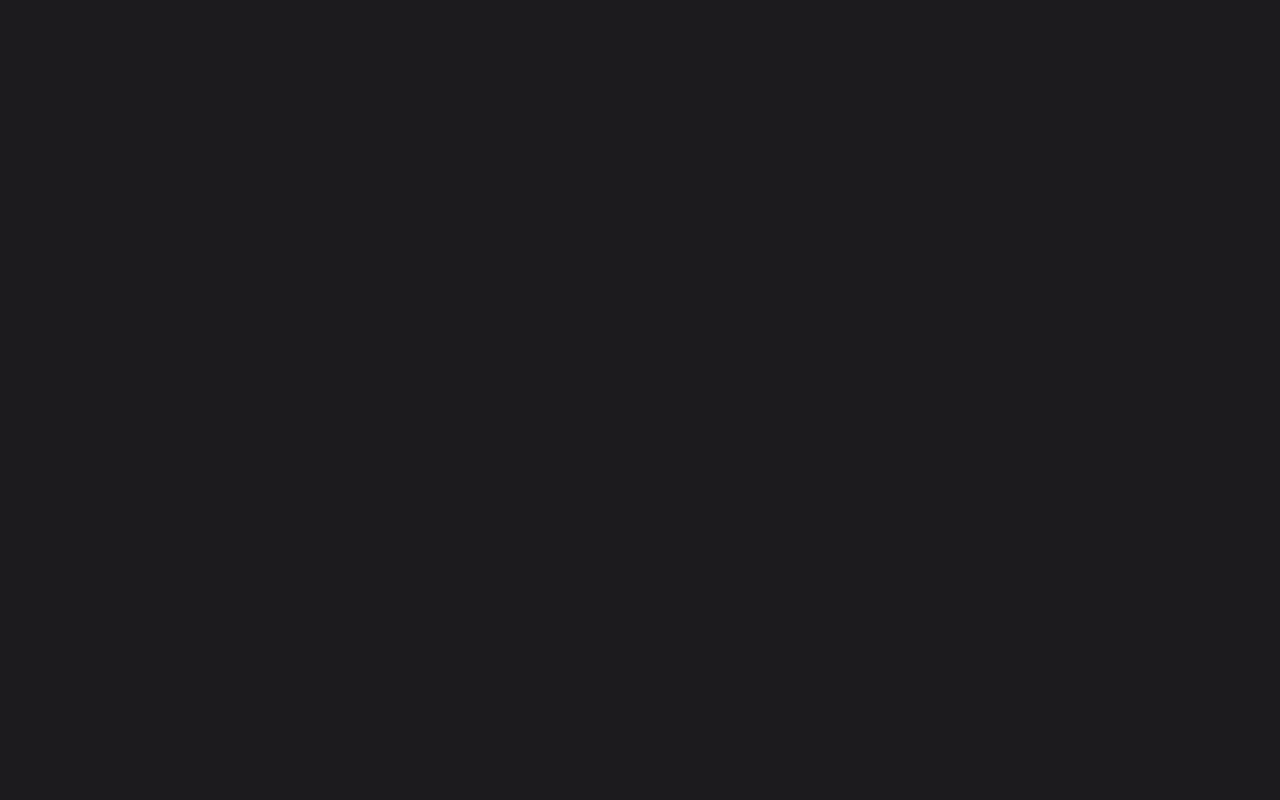
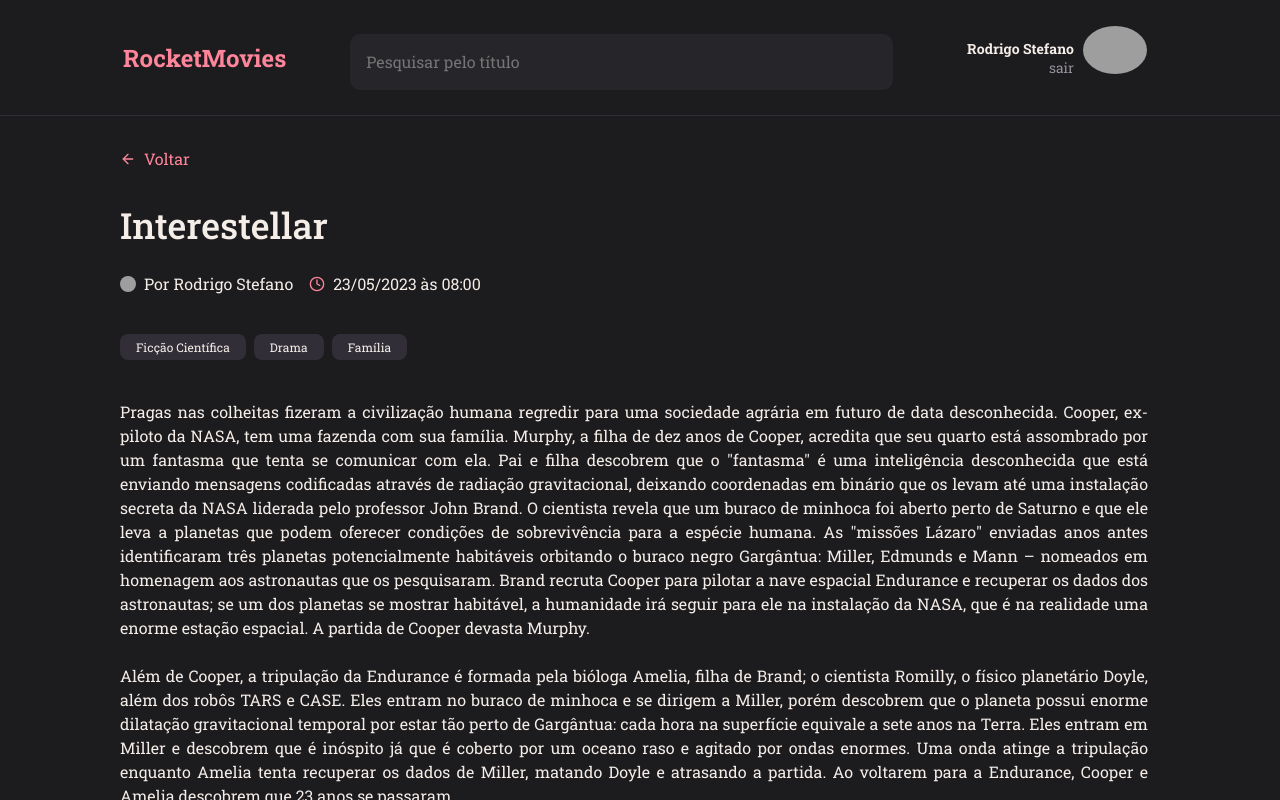
Before and after one commit to RodrigoStefano/rocketmoves, a React (Vite) app: page /moviepreview in a window 1280 px wide. Before the commit this address had no page. Built offline with nearby package versions, Linux system fonts and the light colour scheme; grey boxes are pictures that could not be loaded.

Commit message:
Criação da página Movie Preview

```diff
--- a/src/components/Card/index.jsx
+++ b/src/components/Card/index.jsx
@@ -1,12 +1,13 @@
 import { Container } from "./styles";
+import { Link } from "react-router-dom";
 
 import { Tag } from "../Tag";
 
 export function Card(){
     return(
         <Container>
-            <h2>Interestellar</h2>
-            <img src="../../assets/stars.png" alt="imagens de estrelas" />
+            <Link to="/moviepreview">Interestellar</Link>
+
             <p>
                 Pragas nas colheitas fizeram a civilização humana regredir para uma sociedade agrária em futuro de data desconhecida. Cooper, ex-piloto da NASA, tem uma fazenda com sua família. Murphy, a filha de dez anos de Cooper, acredita que seu quarto está assombrado por um fantasma que tenta se comunicar com ela. Pai e filha descobrem que o "fantasma" é uma inteligência desconhecida que está enviando mensagens codificadas através de radiação gravitacional, deixando coordenadas em binário que os levam até uma instalação secreta da NASA liderada pelo professor John Brand. O cientista revela que um buraco de minhoca foi aberto perto de Saturno e que ele leva a planetas que podem oferecer condições de sobrevivência para a espécie humana. As "missões Lázaro" enviadas anos antes identificaram três planetas potencialmente habitáveis orbitando o buraco negro Gargântua: Miller, Edmunds e Mann – nomeados em homenagem aos astronautas que os pesquisaram. Brand recruta Cooper para pilotar a nave espacial Endurance e recuperar os dados dos astronautas; se um dos planetas se mostrar habitável, a humanidade irá seguir para ele na instalação da NASA, que é na realidade uma enorme estação espacial. A partida de Cooper devasta Murphy.
 
@@ -14,9 +15,9 @@
             </p>
 
             <div id="tags">
-            <Tag title="Ficção Científica"/>
-            <Tag title="Drama"/>
-            <Tag title="Família"/>
+                <Tag title="Ficção Científica"/>
+                <Tag title="Drama"/>
+                <Tag title="Família"/>
             </div>
         </Container>
     )
--- a/src/components/Card/styles.js
+++ b/src/components/Card/styles.js
@@ -9,13 +9,10 @@
 
     background-color: ${({ theme }) => theme.COLORS.BACKGROUND_400};
 
-    > h2{
+    > a{
+        color: ${({ theme }) => theme.COLORS.PRIMARY_COLOR};
         font-size: 24px;
-        margin-bottom: 8px;
-    }
-
-    > img{
-        margin-bottom: 15px;
+        font-weight: bold;
     }
 
     > p{
@@ -26,7 +23,7 @@
 
         color: ${({ theme }) => theme.COLORS.GRAY_200};
         text-align: justify;
-        margin-bottom: 30px;
+        margin: 24px 0 30px;
     }
 
     > #tags{
--- /dev/null
+++ b/src/pages/MoviePreview/index.jsx
@@ -0,0 +1,45 @@
+import { Link } from "react-router-dom";
+import { Container,BackPage, Content } from "./styles";
+import { FiClock, FiArrowLeft } from 'react-icons/fi'
+
+import { Header } from '../../components/Header'
+import { Tag } from "../../components/Tag";
+
+export function MoviePreview(){
+    return(
+        <Container>
+            <Header />
+
+            <BackPage>
+                <Link to="/">
+                    <FiArrowLeft /> Voltar
+                </Link>
+            </BackPage>
+
+            <Content>
+                <h2>Interestellar</h2>
+
+                <div className="infoCreate">
+                    <img src="https://github.com/RodrigoStefano.png" alt="Imagem do usuário" />
+                    <p>Por <span className="userName">Rodrigo Stefano</span></p>
+                    <FiClock />
+                    <p><span className="dataCreate">23/05/2023</span> às <span className="horaCreate">08:00</span></p>
+                </div>
+
+                <div className="tags">
+                    <Tag title="Ficção Científica"/>
+                    <Tag title="Drama"/>
+                    <Tag title="Família"/>
+                </div>
+
+                <p>
+                    Pragas nas colheitas fizeram a civilização humana regredir para uma sociedade agrária em futuro de data desconhecida. Cooper, ex-piloto da NASA, tem uma fazenda com sua família. Murphy, a filha de dez anos de Cooper, acredita que seu quarto está assombrado por um fantasma que tenta se comunicar com ela. Pai e filha descobrem que o "fantasma" é uma inteligência desconhecida que está enviando mensagens codificadas através de radiação gravitacional, deixando coordenadas em binário que os levam até uma instalação secreta da NASA liderada pelo professor John Brand. O cientista revela que um buraco de minhoca foi aberto perto de Saturno e que ele leva a planetas que podem oferecer condições de sobrevivência para a espécie humana. As "missões Lázaro" enviadas anos antes identificaram três planetas potencialmente habitáveis orbitando o buraco negro Gargântua: Miller, Edmunds e Mann – nomeados em homenagem aos astronautas que os pesquisaram. Brand recruta Cooper para pilotar a nave espacial Endurance e recuperar os dados dos astronautas; se um dos planetas se mostrar habitável, a humanidade irá seguir para ele na instalação da NASA, que é na realidade uma enorme estação espacial. A partida de Cooper devasta Murphy.
+                    <br />
+                    <br />
+                    Além de Cooper, a tripulação da Endurance é formada pela bióloga Amelia, filha de Brand; o cientista Romilly, o físico planetário Doyle, além dos robôs TARS e CASE. Eles entram no buraco de minhoca e se dirigem a Miller, porém descobrem que o planeta possui enorme dilatação gravitacional temporal por estar tão perto de Gargântua: cada hora na superfície equivale a sete anos na Terra. Eles entram em Miller e descobrem que é inóspito já que é coberto por um oceano raso e agitado por ondas enormes. Uma onda atinge a tripulação enquanto Amelia tenta recuperar os dados de Miller, matando Doyle e atrasando a partida. Ao voltarem para a Endurance, Cooper e Amelia descobrem que 23 anos se passaram.
+                </p>
+
+            </Content>
+        </Container>
+    )
+}
--- /dev/null
+++ b/src/pages/MoviePreview/styles.js
@@ -0,0 +1,75 @@
+import styled from "styled-components";
+
+export const Container = styled.div`
+    width: 100%;
+    height: 100vh;
+    display: grid;
+    grid-template-rows: 116px 85px auto;
+    grid-template-areas:
+    "header"
+    "BackPage"
+    "Content"
+    ;
+`
+
+export const BackPage = styled.div`
+    grid-area: "BackPage";
+    padding: 0 120px;
+    display: flex;
+    align-items: center;
+
+    > a{
+        display: flex;
+        align-items: center;
+        color: ${({ theme }) => theme.COLORS.TRIRD_COLOR};
+        svg{
+            margin-right: 8px;
+        }
+    }
+`
+
+export const Content = styled.div`
+    grid-area: "Content";
+    overflow-y: auto;
+    margin: 0 120px;
+    padding-right: 12px;
+
+    > h2{
+        font-size: 36px;
+        font-weight: 500;
+        margin-bottom: 24px;
+    }
+
+    > .infoCreate{
+        display: flex;
+        align-items: center;
+        margin-bottom: 40px;
+
+        img{
+            width: 16px;
+            height: 16px;
+            border-radius: 50%;
+            margin-right: 8px;
+        }
+
+        svg{
+            margin: 0 8px 0 16px;
+            color: ${({ theme }) => theme.COLORS.TRIRD_COLOR};
+        }
+    }
+
+    > p{
+        margin: 40px 0 24px;
+        text-align: justify;
+        line-height: 24px;
+    }
+
+    &::-webkit-scrollbar {
+        width: 12px;
+    }
+
+    &::-webkit-scrollbar-thumb {
+        background-color: ${({ theme }) => theme.COLORS.TRIRD_COLOR};
+        border-radius: 10px;
+    }
+`
--- a/src/routes/app.routes.jsx
+++ b/src/routes/app.routes.jsx
@@ -2,12 +2,14 @@
 
 import { Home } from '../pages/Home'
 import { Profile } from '../pages/Profile'
+import { MoviePreview } from '../pages/MoviePreview'
 
 export function AppRoutes(){
     return(
         <Routes>
             <Route path='/' element={<Home />} />
             <Route path='/profile' element={<Profile />} />
+            <Route path='/moviepreview' element={<MoviePreview />} />
         </Routes>
     )
 }
```
